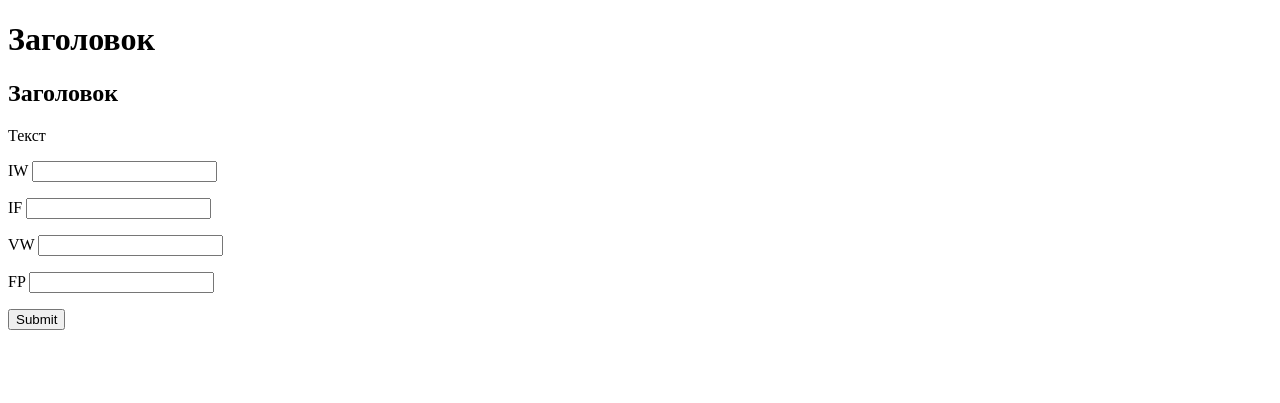
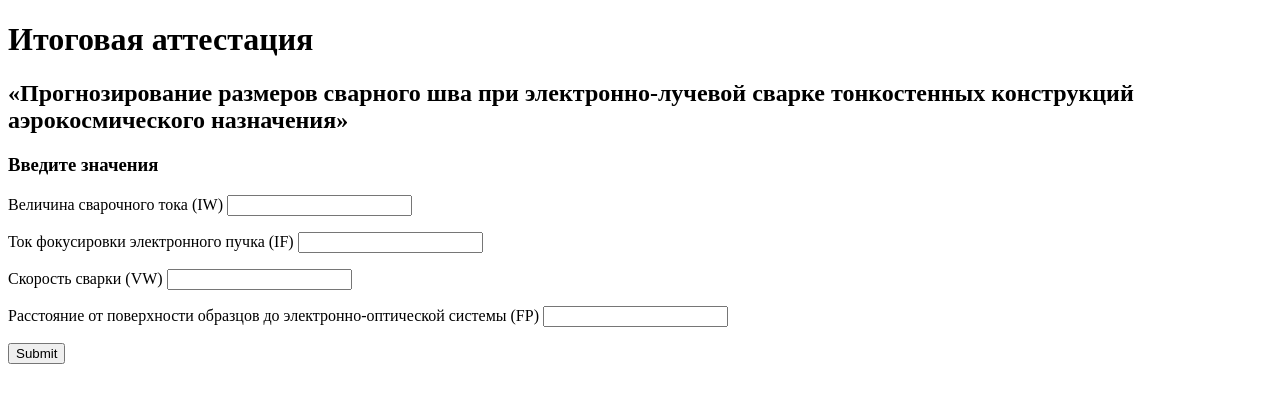
Before and after one commit to Rmasslove/Baumana_praktic_test_3, a Flask app: page / in a window 1280 px wide. Shown: the top 403 px of the page. Run offline with Flask 3, Linux system fonts and the light colour scheme.

Commit message:
Двенадцатый коммит

```diff
--- a/app.py
+++ b/app.py
@@ -27,9 +27,14 @@ def predict():
         pr_sc = scaler.transform(request_on_predict)
         pred = loaded_model.predict(pr_sc)
 
-        message = f'Depth и Width {pred[0][1], pred[0][0]}'
+        message = f'Глубина шва (Depth) {pred[0][1]} и Ширина шва (Width) {pred[0][0]}'
 
-        print(iw_q, if_q, vw_q, fp_q, pred, pr_sc, scaler)
+        print(f'Величина сварочного тока (IW) {iw_q}')
+        print(f'Ток фокусировки электронного пучка (IF) {if_q}')
+        print(f'Скорость сварки (VW) {vw_q}')
+        print(f'Расстояние от поверхности образцов до электронно-оптической системы (FP) {fp_q}')
+        print(f'Глубина шва (Depth) {pred[0][1]} и Ширина шва (Width) {pred[0][0]}')
+
 
     return render_template('index.html', message=message)
 
--- a/templates/index.html
+++ b/templates/index.html
@@ -8,27 +8,28 @@
     <title>Document</title>
 </head>
 <body>
-    <h1>Заголовок</h1>
-    <h2>Заголовок</h2>
-    <p>Текст</p>
+    <h1>Итоговая аттестация</h1>
+    <h2>«Прогнозирование размеров сварного шва при электронно-лучевой сварке
+тонкостенных конструкций аэрокосмического назначения»</h2>
+    <h3>Введите значения</h3>
     {%if message%}
     <p>{{message}}</p>
     {%endif%}
     <form action="" method="post">
         <p>
-            <label for="iw_q">IW</label>
+            <label for="iw_q">Величина сварочного тока (IW)</label>
             <input type="number" name="iw_q">
         </p>
             <p>
-            <label for="if_q">IF</label>
+            <label for="if_q">Ток фокусировки электронного пучка (IF)</label>
             <input type="number" name="if_q">
         </p>
             <p>
-            <label for="vw_q">VW</label>
+            <label for="vw_q">Скорость сварки (VW)</label>
             <input type="number" name="vw_q">
         </p>
             <p>
-            <label for="fp_q">FP</label>
+            <label for="fp_q">Расстояние от поверхности образцов до электронно-оптической системы (FP)</label>
             <input type="number" name="fp_q">
         </p>
         <p>
```
